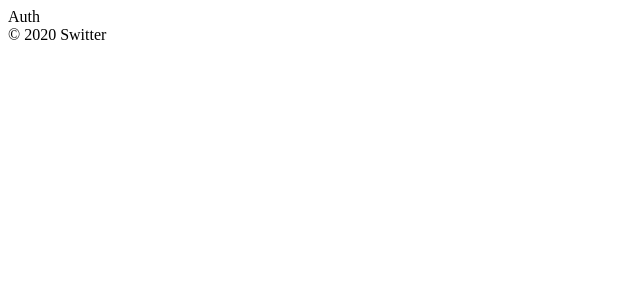
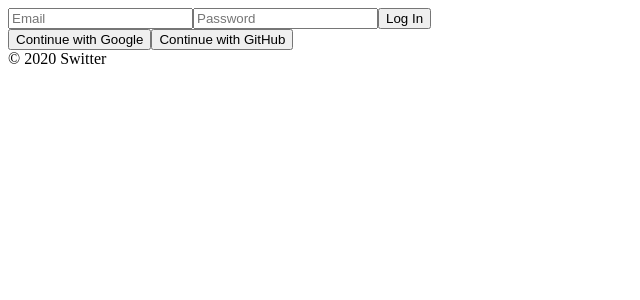
Before and after one commit to leeseongwon95/switter, a React (Create React App) app: page /#/ in a window 1280 px wide. Shown: the top 300 px of the page, without its empty margins (0-640 px from the left). Built offline with nearby package versions, Linux system fonts and the light colour scheme; no server answers.

Commit message:
Email and Password Log In Part

```diff
--- a/src/routes/Auth.js
+++ b/src/routes/Auth.js
@@ -1,5 +1,49 @@
 import React from "react";
+import { useState } from "react";
 
-const Auth = () => <span>Auth</span>;
+const Auth = () => {
+  const [email, setEmail] = useState("");
+  const [password, setPassword] = useState("");
+  const onChange = (event) => {
+    const {
+      target: { name, value },
+    } = event;
+    if (name === "email") {
+      setEmail(value);
+    } else if (name === "password") {
+      setPassword(value);
+    }
+  };
+  const onSubmit = (event) => {
+    event.preventDefalut();
+  };
+  return (
+    <div>
+      <form onSubmit={onSubmit}>
+        <input
+          name="email"
+          type="text"
+          placeholder="Email"
+          required
+          value={email}
+          onChange={onChange}
+        />
+        <input
+          name="password"
+          type="password"
+          placeholder="Password"
+          required
+          value={password}
+          onChange={onChange}
+        />
+        <input type="submit" value="Log In" />
+      </form>
+      <div>
+        <button>Continue with Google</button>
+        <button>Continue with GitHub</button>
+      </div>
+    </div>
+  );
+};
 
 export default Auth;
```
